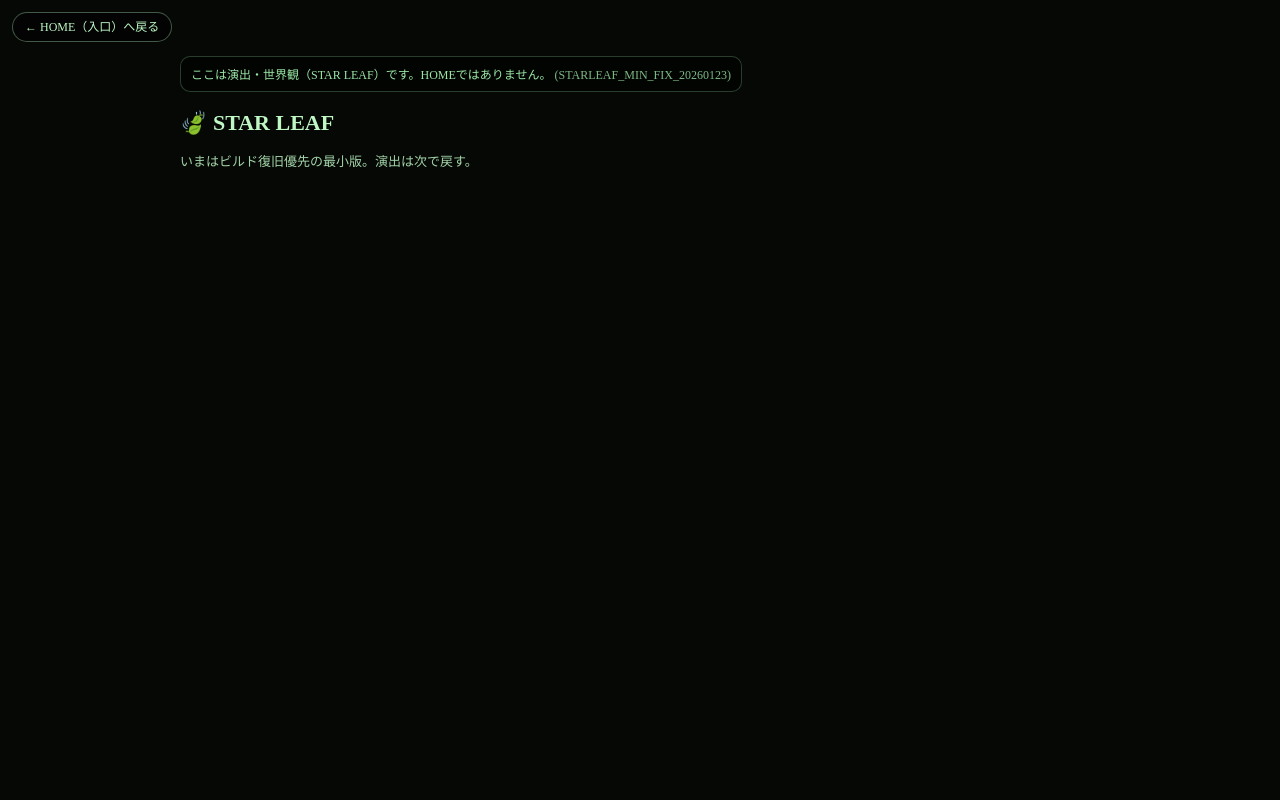
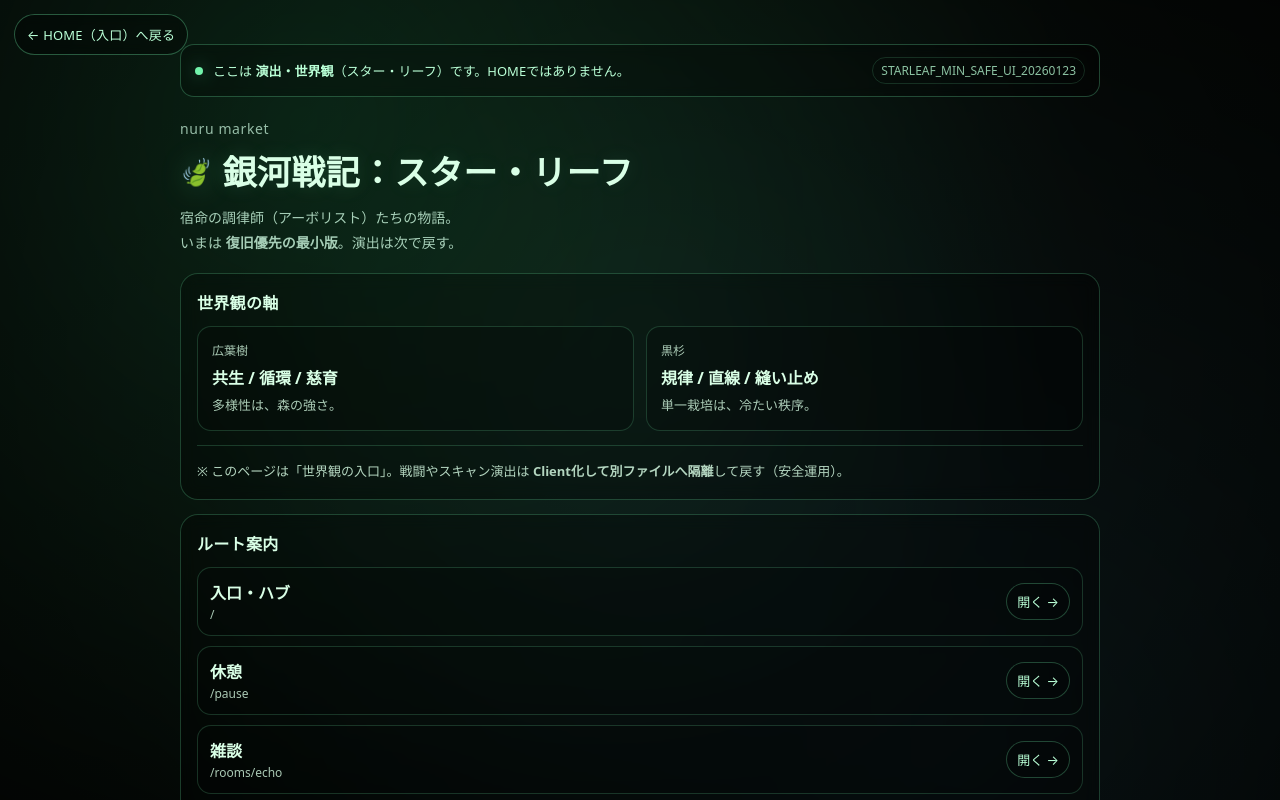
Before and after one commit to kan0601g-maker/pause-pwa, a Next.js app: page /rooms/starleaf in a window 1280 px wide. Shown: the top 800 px of the page. Built offline with nearby package versions, Linux system fonts and the light colour scheme.

Commit message:
Update page.js

```diff
--- a/app/rooms/starleaf/page.js
+++ b/app/rooms/starleaf/page.js
@@ -1,26 +1,344 @@
-"use client";
+// app/rooms/starleaf/page.js
 import Link from "next/link";
 
 export default function StarleafPage() {
-  const BUILD_TAG = "STARLEAF_MIN_FIX_20260123";
-  const NOTE = "ここは演出・世界観（STAR LEAF）です。HOMEではありません。";
+  const BUILD_TAG = "STARLEAF_MIN_SAFE_UI_20260123";
 
   return (
-    <main style={{ minHeight: "100vh", background: "#050805", color: "#bff7c5", padding: "56px 16px 64px" }}>
-      <div style={{ position: "fixed", top: 12, left: 12, zIndex: 9999 }}>
-        <Link href="/" style={{ display: "inline-block", textDecoration: "none", color: "#bff7c5", background: "rgba(0,0,0,0.55)", border: "1px solid rgba(191,247,197,0.35)", borderRadius: 999, padding: "8px 12px", fontSize: 12, lineHeight: 1 }}>
+    <main style={s.page}>
+      {/* うっすら背景（CSSのみ） */}
+      <div style={s.bgGlow} aria-hidden />
+      <div style={s.bgVignette} aria-hidden />
+
+      {/* 左上：HOMEへ戻る（固定） */}
+      <div style={s.topLeft}>
+        <Link href="/" style={s.backBtn}>
           ← HOME（入口）へ戻る
         </Link>
       </div>
 
-      <div style={{ maxWidth: 920, margin: "0 auto" }}>
-        <div style={{ display: "inline-block", fontSize: 12, color: "#9be7a6", background: "rgba(0,0,0,0.45)", border: "1px solid rgba(155,231,166,0.25)", borderRadius: 10, padding: "8px 10px" }}>
-          {NOTE} <span style={{ opacity: 0.8 }}>({BUILD_TAG})</span>
+      {/* 本文 */}
+      <div style={s.wrap}>
+        {/* 上部バナー：ここはHOMEじゃない */}
+        <div style={s.notice}>
+          <span style={s.noticeDot} />
+          <span>
+            ここは <b>演出・世界観</b>（スター・リーフ）です。HOMEではありません。
+          </span>
+          <span style={s.tag}>{BUILD_TAG}</span>
         </div>
 
-        <h1 style={{ marginTop: 18, fontSize: 22, fontWeight: 900 }}>🍃 STAR LEAF</h1>
-        <p style={{ marginTop: 8, fontSize: 13, opacity: 0.85 }}>いまはビルド復旧優先の最小版。演出は次で戻す。</p>
+        {/* タイトル */}
+        <header style={s.header}>
+          <div style={s.brand}>nuru market</div>
+
+          <div style={s.h1row}>
+            <span style={s.leafIcon} aria-hidden>
+              🍃
+            </span>
+            <h1 style={s.h1}>銀河戦記：スター・リーフ</h1>
+          </div>
+
+          <p style={s.lead}>
+            宿命の調律師（アーボリスト）たちの物語。
+            <br />
+            いまは <b>復旧優先の最小版</b>。演出は次で戻す。
+          </p>
+        </header>
+
+        {/* セクション：世界観サマリ（静的） */}
+        <section style={s.card}>
+          <div style={s.cardTitle}>世界観の軸</div>
+
+          <div style={s.grid}>
+            <div style={s.pill}>
+              <div style={s.pillTop}>広葉樹</div>
+              <div style={s.pillMain}>共生 / 循環 / 慈育</div>
+              <div style={s.pillSub}>多様性は、森の強さ。</div>
+            </div>
+
+            <div style={s.pill}>
+              <div style={s.pillTop}>黒杉</div>
+              <div style={s.pillMain}>規律 / 直線 / 縫い止め</div>
+              <div style={s.pillSub}>単一栽培は、冷たい秩序。</div>
+            </div>
+          </div>
+
+          <div style={s.hr} />
+
+          <div style={s.small}>
+            ※ このページは「世界観の入口」。戦闘やスキャン演出は
+            <b> Client化して別ファイルへ隔離</b>して戻す（安全運用）。
+          </div>
+        </section>
+
+        {/* ルート案内（誤認防止） */}
+        <section style={s.card}>
+          <div style={s.cardTitle}>ルート案内</div>
+
+          <div style={s.routes}>
+            <RouteRow label="入口・ハブ" href="/" />
+            <RouteRow label="休憩" href="/pause" />
+            <RouteRow label="雑談" href="/rooms/echo" />
+            <RouteRow label="個室" href="/my-room" />
+            <RouteRow label="掲示" href="/board" />
+          </div>
+
+          <div style={s.hint}>
+            迷ったら <b>HOME（入口）</b> に戻る。
+          </div>
+        </section>
+
+        {/* 下部：次の復帰方針（静的） */}
+        <footer style={s.footer}>
+          <div style={s.footerTitle}>次の復帰（安全ロードマップ）</div>
+          <ol style={s.ol}>
+            <li>CSSだけで雰囲気を整える（今ここ）</li>
+            <li>演出・音・スキャンは Client Component に隔離して追加</li>
+            <li>“慈育”の庭（整枝）と、共鳴フィールドへ拡張</li>
+          </ol>
+        </footer>
       </div>
     </main>
   );
 }
+
+function RouteRow({ label, href }) {
+  return (
+    <div style={r.row}>
+      <div style={r.left}>
+        <div style={r.label}>{label}</div>
+        <div style={r.path}>{href}</div>
+      </div>
+      <Link href={href} style={r.go}>
+        開く →
+      </Link>
+    </div>
+  );
+}
+
+/* ---------------- styles (CSS-in-JS / no events) ---------------- */
+
+const s = {
+  page: {
+    minHeight: "100vh",
+    background: "#070b08",
+    color: "#d9ffe6",
+    padding: "44px 20px",
+    position: "relative",
+    overflow: "hidden",
+    fontFamily:
+      'ui-sans-serif, system-ui, -apple-system, "Segoe UI", Roboto, "Noto Sans JP", "Hiragino Kaku Gothic ProN", "Yu Gothic", sans-serif',
+  },
+  bgGlow: {
+    position: "absolute",
+    inset: -200,
+    background:
+      "radial-gradient(circle at 30% 20%, rgba(60, 255, 150, 0.18), transparent 45%), radial-gradient(circle at 70% 60%, rgba(80, 200, 255, 0.10), transparent 55%)",
+    filter: "blur(18px)",
+    pointerEvents: "none",
+  },
+  bgVignette: {
+    position: "absolute",
+    inset: 0,
+    background:
+      "radial-gradient(circle at 50% 30%, transparent 0%, rgba(0,0,0,0.55) 65%, rgba(0,0,0,0.82) 100%)",
+    pointerEvents: "none",
+  },
+  topLeft: {
+    position: "fixed",
+    top: 14,
+    left: 14,
+    zIndex: 10,
+  },
+  backBtn: {
+    display: "inline-block",
+    padding: "10px 12px",
+    borderRadius: 999,
+    border: "1px solid rgba(120, 255, 180, 0.32)",
+    background: "rgba(0,0,0,0.35)",
+    color: "#b9ffd6",
+    textDecoration: "none",
+    fontSize: 13,
+    letterSpacing: 0.2,
+    backdropFilter: "blur(6px)",
+  },
+  wrap: {
+    position: "relative",
+    maxWidth: 920,
+    margin: "0 auto",
+  },
+  notice: {
+    display: "flex",
+    flexWrap: "wrap",
+    gap: 10,
+    alignItems: "center",
+    border: "1px solid rgba(120, 255, 180, 0.26)",
+    background: "rgba(0,0,0,0.25)",
+    borderRadius: 14,
+    padding: "12px 14px",
+    color: "#b9ffd6",
+    fontSize: 13,
+    marginBottom: 22,
+    backdropFilter: "blur(6px)",
+  },
+  noticeDot: {
+    width: 8,
+    height: 8,
+    borderRadius: 99,
+    background: "rgba(120, 255, 180, 0.95)",
+    boxShadow: "0 0 18px rgba(120,255,180,0.45)",
+  },
+  tag: {
+    marginLeft: "auto",
+    fontSize: 12,
+    opacity: 0.75,
+    border: "1px solid rgba(120,255,180,0.20)",
+    padding: "4px 8px",
+    borderRadius: 999,
+    whiteSpace: "nowrap",
+  },
+  header: {
+    marginBottom: 18,
+  },
+  brand: {
+    fontSize: 14,
+    color: "rgba(210,255,230,0.70)",
+    letterSpacing: 0.6,
+    marginBottom: 8,
+  },
+  h1row: {
+    display: "flex",
+    gap: 10,
+    alignItems: "center",
+  },
+  leafIcon: {
+    fontSize: 26,
+    filter: "drop-shadow(0 0 14px rgba(120,255,180,0.25))",
+  },
+  h1: {
+    margin: 0,
+    fontSize: 34,
+    fontWeight: 900,
+    letterSpacing: 0.4,
+    color: "#d9ffe6",
+    textShadow: "0 0 20px rgba(120,255,180,0.12)",
+  },
+  lead: {
+    marginTop: 10,
+    marginBottom: 0,
+    lineHeight: 1.8,
+    color: "rgba(210,255,230,0.78)",
+    fontSize: 14,
+  },
+  card: {
+    border: "1px solid rgba(120, 255, 180, 0.22)",
+    background: "rgba(0,0,0,0.28)",
+    borderRadius: 18,
+    padding: "16px 16px",
+    marginTop: 14,
+    backdropFilter: "blur(8px)",
+  },
+  cardTitle: {
+    fontWeight: 900,
+    letterSpacing: 0.3,
+    marginBottom: 12,
+    color: "#d9ffe6",
+  },
+  grid: {
+    display: "grid",
+    gridTemplateColumns: "repeat(auto-fit, minmax(240px, 1fr))",
+    gap: 12,
+  },
+  pill: {
+    border: "1px solid rgba(120,255,180,0.18)",
+    background: "rgba(0,0,0,0.22)",
+    borderRadius: 14,
+    padding: 14,
+  },
+  pillTop: {
+    fontSize: 12,
+    opacity: 0.78,
+    marginBottom: 6,
+  },
+  pillMain: {
+    fontWeight: 900,
+    marginBottom: 6,
+  },
+  pillSub: {
+    fontSize: 13,
+    opacity: 0.78,
+    lineHeight: 1.6,
+  },
+  hr: {
+    height: 1,
+    background: "rgba(120,255,180,0.18)",
+    margin: "14px 0",
+  },
+  small: {
+    fontSize: 13,
+    lineHeight: 1.75,
+    opacity: 0.82,
+  },
+  routes: {
+    display: "grid",
+    gap: 10,
+  },
+  hint: {
+    marginTop: 12,
+    fontSize: 13,
+    opacity: 0.85,
+  },
+  footer: {
+    marginTop: 18,
+    border: "1px solid rgba(120,255,180,0.18)",
+    background: "rgba(0,0,0,0.20)",
+    borderRadius: 18,
+    padding: 16,
+  },
+  footerTitle: {
+    fontWeight: 900,
+    marginBottom: 10,
+  },
+  ol: {
+    margin: 0,
+    paddingLeft: 18,
+    lineHeight: 1.85,
+    fontSize: 13,
+    opacity: 0.85,
+  },
+};
+
+const r = {
+  row: {
+    display: "flex",
+    alignItems: "center",
+    justifyContent: "space-between",
+    gap: 12,
+    padding: "12px 12px",
+    borderRadius: 14,
+    border: "1px solid rgba(120,255,180,0.18)",
+    background: "rgba(0,0,0,0.18)",
+  },
+  left: {
+    display: "grid",
+    gap: 2,
+  },
+  label: {
+    fontWeight: 900,
+  },
+  path: {
+    fontSize: 12,
+    opacity: 0.78,
+  },
+  go: {
+    textDecoration: "none",
+    color: "#b9ffd6",
+    border: "1px solid rgba(120,255,180,0.26)",
+    padding: "8px 10px",
+    borderRadius: 999,
+    fontSize: 13,
+    background: "rgba(0,0,0,0.18)",
+    whiteSpace: "nowrap",
+  },
+};
```
